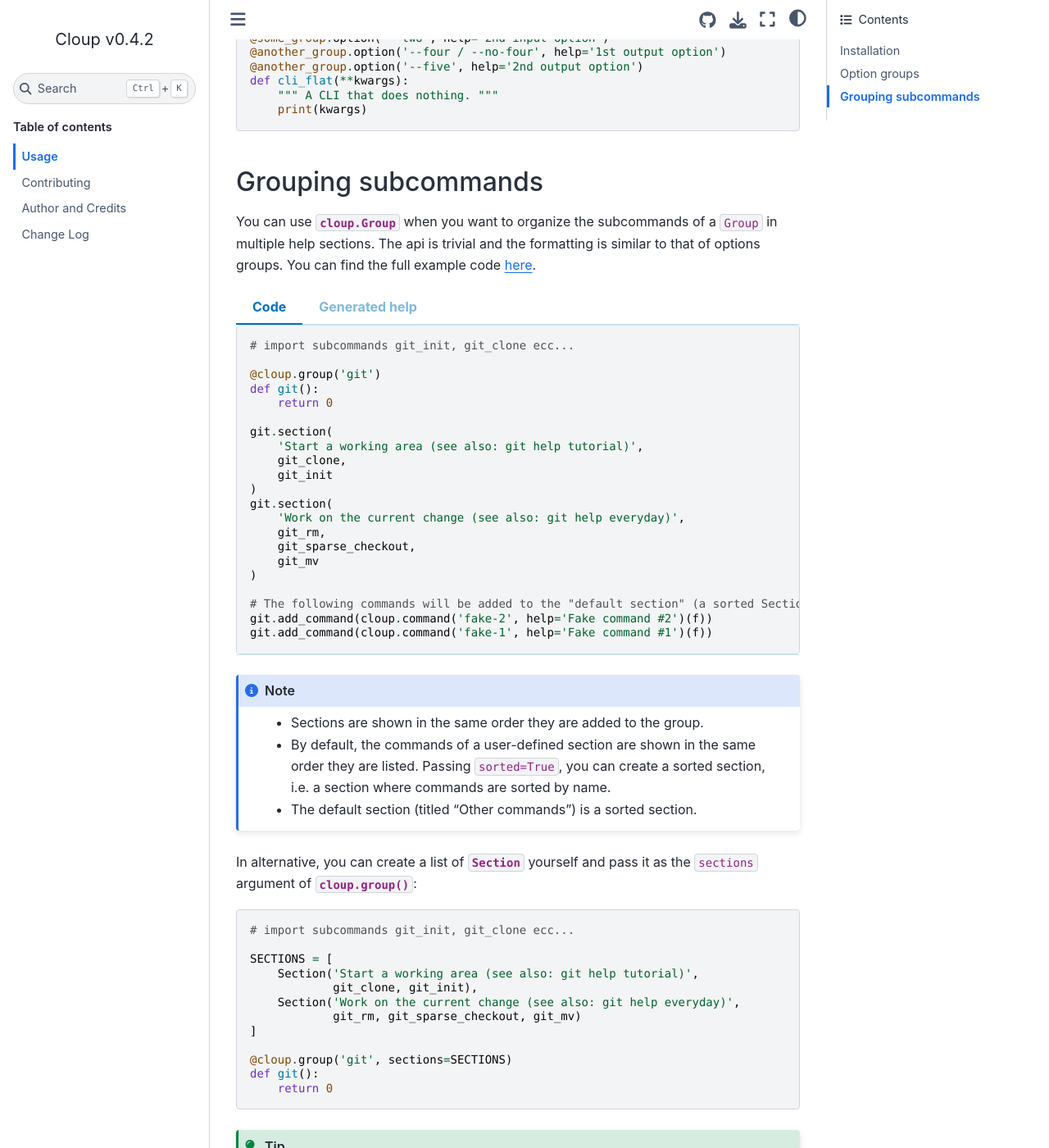
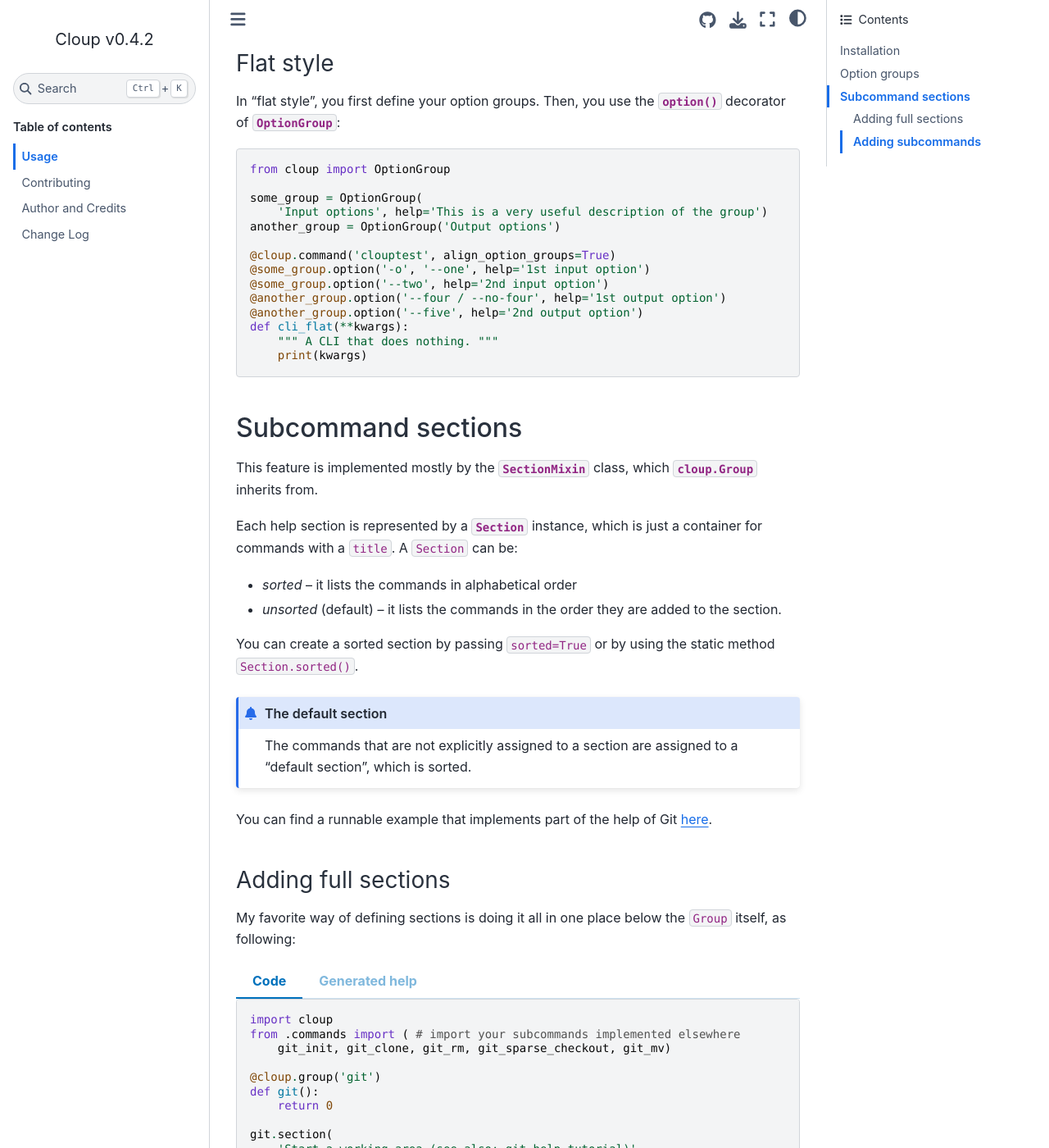
Before and after one commit to janluke/cloup, a Sphinx documentation site: the page built from docs/usage.rst, in a window 1280 px wide and 1400 px high, scrolled down 2264 px. Shown: the whole window at 82% size. Built offline with Sphinx 7.4.7 and the Sphinx Book theme 1.1.4, drawn with Linux system fonts in a browser that asks for light colours; pages that are not in the unit, such as notebooks, are missing from menus; some of the changed text lies outside the part shown.

Commit message:
Docs: update and improve it

```diff
--- a/docs/usage.rst
+++ b/docs/usage.rst
@@ -17,30 +17,42 @@
 .. attention::
     Since Cloup has not reached v1.0, its API is not to be considered stable.
     This doesn't mean you can't already use it: it is already tested and usable.
-    Just make sure you specify a version constraint in your list of
-    requirements, e.g.::
+    Just make sure you pin the version you are using in your requirements, e.g.::
 
-        cloup==0.3.*
+        cloup==0.5.*
+
+    At each new release, I'll do my best to document what has changed in the
+    :doc:`changelog`.
 
 Option groups
 =============
+This feature is implemented by the :class:`~cloup.OptionGroupMixin` class,
+which :class:`cloup.Command` inherits from.
+
 You can define option groups in two ways or "styles". I'll call them
 
-- nested style,
+- nested style (recommended),
 - flat style.
 
-The full code for the examples shown below can also be found in the
-`examples folder <https://github.com/janLuke/cloup/tree/master/examples>`_ on GitHub.
+If you're an adept of the well-known Pythonic principle (*"there should be one
+way to do it"*), just use the first and ignore the second.
 
-Nested style (recommended)
---------------------------
+Two runnable examples can be found in the
+`examples folder <https://github.com/janLuke/cloup/tree/master/examples>`_
+of the repository.
+
+Nested style
+------------
 In "nested style" you make use of the decorator :func:`cloup.option_group`.
-This decorator is overloaded with two signatures
+This decorator is overloaded with two signatures:
 
 .. code-block:: python
 
     @option_group(name, *options, help=None)  # help as keyword argument
     @option_group(name, help, *options)       # help as 2nd positional argument
+
+The ``name`` is also the title of the corresponding help section. The ``help``
+is an optional additional description of the option group.
 
 .. tabbed:: Code
     :new-group:
@@ -66,6 +78,7 @@
             option('--five', help='2nd output option'),
             option('--six', help='3rd output option'),
         )
+        # The following will be under "Other options" with --help
         @option('--seven', help='first uncategorized option',
                 type=click.Choice(['yes', 'no', 'ask']))
         @option('--height', help='second uncategorized option')
@@ -99,7 +112,8 @@
           --height TEXT         second uncategorized option
           --help                Show this message and exit.
 
-.. note::
+.. admonition:: The default option group
+
     Options that are not assigned to any user-defined option group are listed
     under a section titled "Other options" which is shows at the bottom.
 
@@ -108,10 +122,11 @@
 well. The only difference is that :func:`cloup.option` adds a
 :class:`cloup.GroupedOption`, which is nothing more than a
 :class:`click.Option` with an additional attribute called ``group``.
+This attribute will be added anyway.
 
-By default, the columns of all option groups are aligned. Most people find
-this visually pleasing. Nonetheless, you can also format each option group
-independently passing ``align_option_groups=False`` to ``@command()``.
+By default, the columns of all option groups are aligned; I find this visually
+pleasing. Nonetheless, you can also format each option group independently
+passing ``align_option_groups=False`` to ``@command()``.
 
 Flat style
 ----------
@@ -136,19 +151,42 @@
         print(kwargs)
 
 
-Grouping subcommands
+Subcommand sections
 ====================
-You can use :class:`cloup.Group` when you want to organize the subcommands of a
-``Group`` in multiple help sections. The api is trivial and the formatting is
-similar to that of options groups. You can find the full example code
+This feature is implemented mostly by the :class:`~cloup.SectionMixin` class,
+which :class:`cloup.Group` inherits from.
+
+Each help section is represented by a :class:`~cloup.Section` instance, which
+is just a container for commands with a ``title``. A ``Section`` can be:
+
+- *sorted* -- it lists the commands in alphabetical order
+- *unsorted* (default) -- it lists the commands in the order they are added to
+  the section.
+
+You can create a sorted section by passing ``sorted=True`` or by using the
+static method ``Section.sorted()``.
+
+.. admonition:: The default section
+
+    The commands that are not explicitly assigned to a section are assigned to a
+    "default section", which is sorted.
+
+You can find a runnable example that implements part of the help of Git
 `here <https://github.com/janLuke/cloup/blob/master/examples/git_sections.py>`_.
+
+Adding full sections
+--------------------
+My favorite way of defining sections is doing it all in one place below the
+``Group`` itself, as following:
 
 .. tabbed:: Code
     :new-group:
 
     .. code-block:: python
 
-        # import subcommands git_init, git_clone ecc...
+        import cloup
+        from .commands import ( # import your subcommands implemented elsewhere
+            git_init, git_clone, git_rm, git_sparse_checkout, git_mv)
 
         @cloup.group('git')
         def git():
@@ -193,18 +231,18 @@
           fake-1           Fake command #1
           fake-2           Fake command #2
 
-.. note::
-    - Sections are shown in the same order they are added to the group.
-    - By default, the commands of a user-defined section are shown in the same
-      order they are listed. Passing ``sorted=True``, you can create a sorted
-      section, i.e. a section where commands are sorted by name.
-    - The default section (titled "Other commands") is a sorted section.
+Each call of ``section()`` creates a new ``Section`` instance and adds it to
+the ``Group``. When you add a section, all the contained subcommands are of
+course added to the ``Group`` (as if you called ``add_command`` for each of
+them).
 
-In alternative, you can create a list of :class:`~cloup.Section` yourself
-and pass it as the ``sections`` argument of :func:`cloup.group`:
+In alternative, you can create a list of ``Section`` objects and pass it as the
+``sections`` argument of :func:`cloup.group`:
 
 .. code-block:: python
 
+    import cloup
+    from cloup import Section
     # import subcommands git_init, git_clone ecc...
 
     SECTIONS = [
@@ -218,6 +256,34 @@
     def git():
         return 0
 
-.. tip::
-    Instead of passing ``sorted=True`` to the constructor, you can create a
-    sorted section by using the static method ``Section.sorted(...)``.
+Adding subcommands
+------------------
+If you prefer, you can also assign a subcommand to a section when you add
+a new one using the decorators ``@group.command`` and ``@group.group`` or
+``group.add_command``; in Cloup, all these methods have indeed an additional
+(optional) argument ``section``.
+
+.. code-block:: python
+
+    import cloup
+    from cloup import Section
+
+    # Define sections without filling them in one place
+    class GitSection:
+        START_WORKING_AREA = Section(
+            'Start a working area (see also: git help tutorial)')
+        WORK_CURRENT_CHANGE = Section(
+            'Work on the current change (see also: git help everyday)'
+
+    @cloup.group('git')
+    def git():
+        return 0
+
+    # Assign each subcommand to a section
+    @git.command('init', section=GitSection.START_WORKING_AREA)
+    def git_init():
+        pass
+
+    @git.command('mv', section=GitSection.WORK_CURRENT_CHANGE)
+    def git_mv():
+        pass
```
Also changed, not shown: 1 other file.
